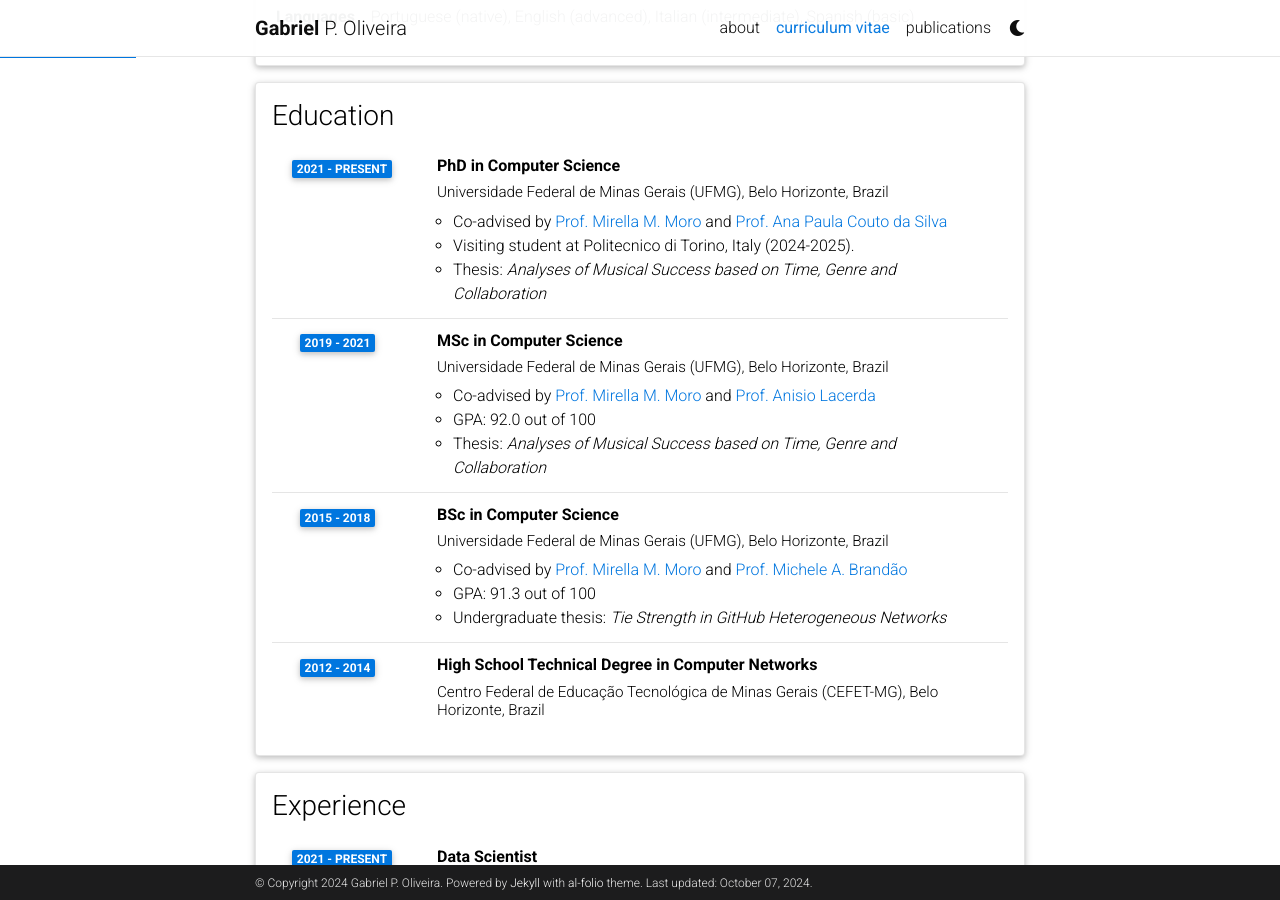
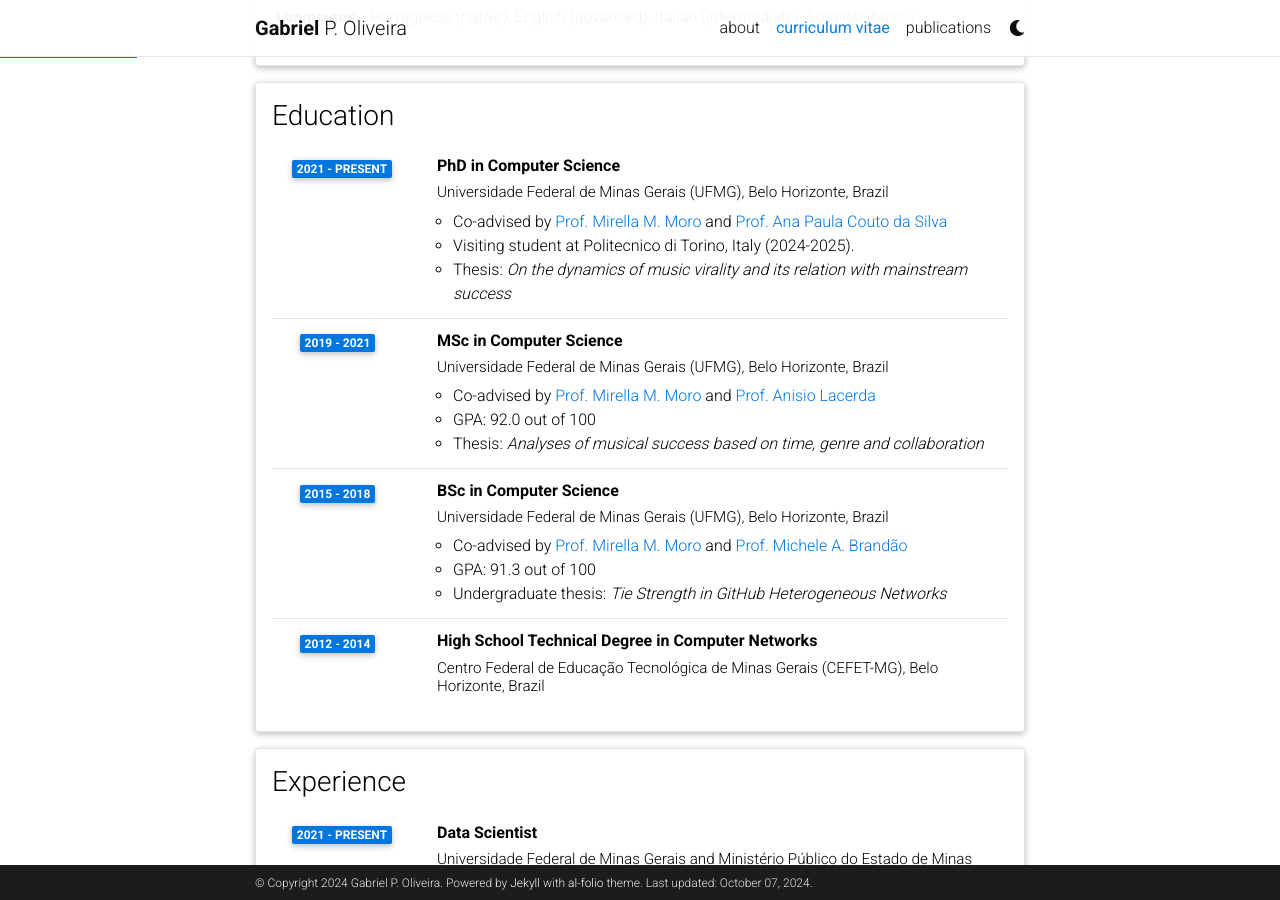
Before and after one commit to opgabriel/opgabriel.github.io, a Jekyll site: the page built from _pages/cv.md, in a window 1280 px wide and 900 px high, scrolled down 311 px. Built offline with Jekyll 4.4.1, drawn with Linux system fonts in a browser that asks for light colours; comment, search, counter and statistics services are not loaded; a style sheet for code colours, icons or effects is not loaded.

Commit message:
updating cv

```diff
--- a/_data/cv.yml
+++ b/_data/cv.yml
@@ -19,7 +19,7 @@
         - |-
             Visiting student at Politecnico di Torino, Italy (2024-2025).
         - |-
-            Thesis: <i>Analyses of Musical Success based on Time, Genre and Collaboration</i>
+            Thesis: <i>On the dynamics of music virality and its relation with mainstream success</i>
     - title: MSc in Computer Science
       institution: Universidade Federal de Minas Gerais (UFMG), Belo Horizonte, Brazil
       year: 2019 - 2021
@@ -28,7 +28,7 @@
         - |-
             GPA: 92.0 out of 100
         - |-
-            Thesis: <i>Analyses of Musical Success based on Time, Genre and Collaboration</i>
+            Thesis: <i>Analyses of musical success based on time, genre and collaboration</i>
     - title: BSc in Computer Science
       institution: Universidade Federal de Minas Gerais (UFMG), Belo Horizonte, Brazil
       year: 2015 - 2018
```
